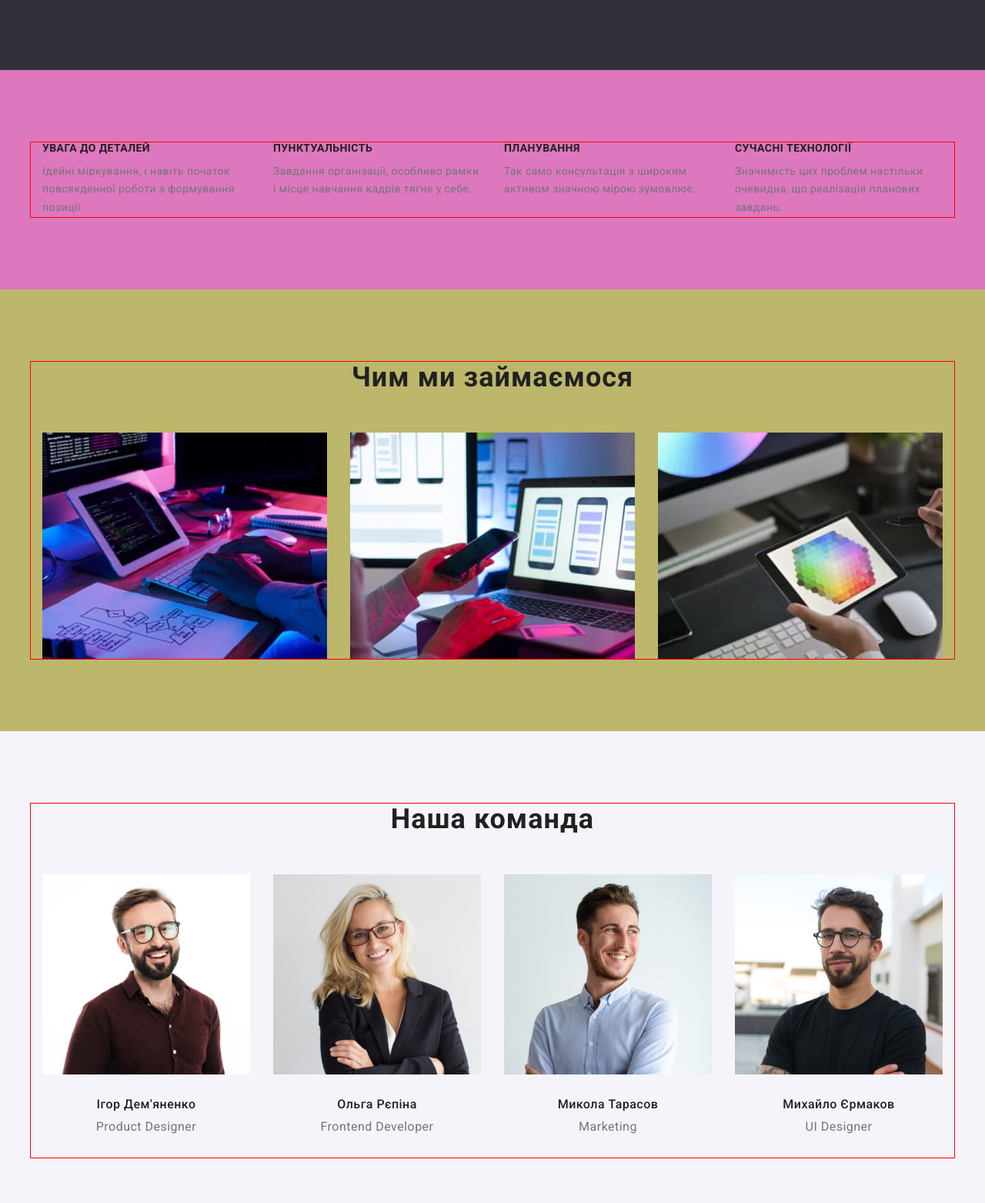
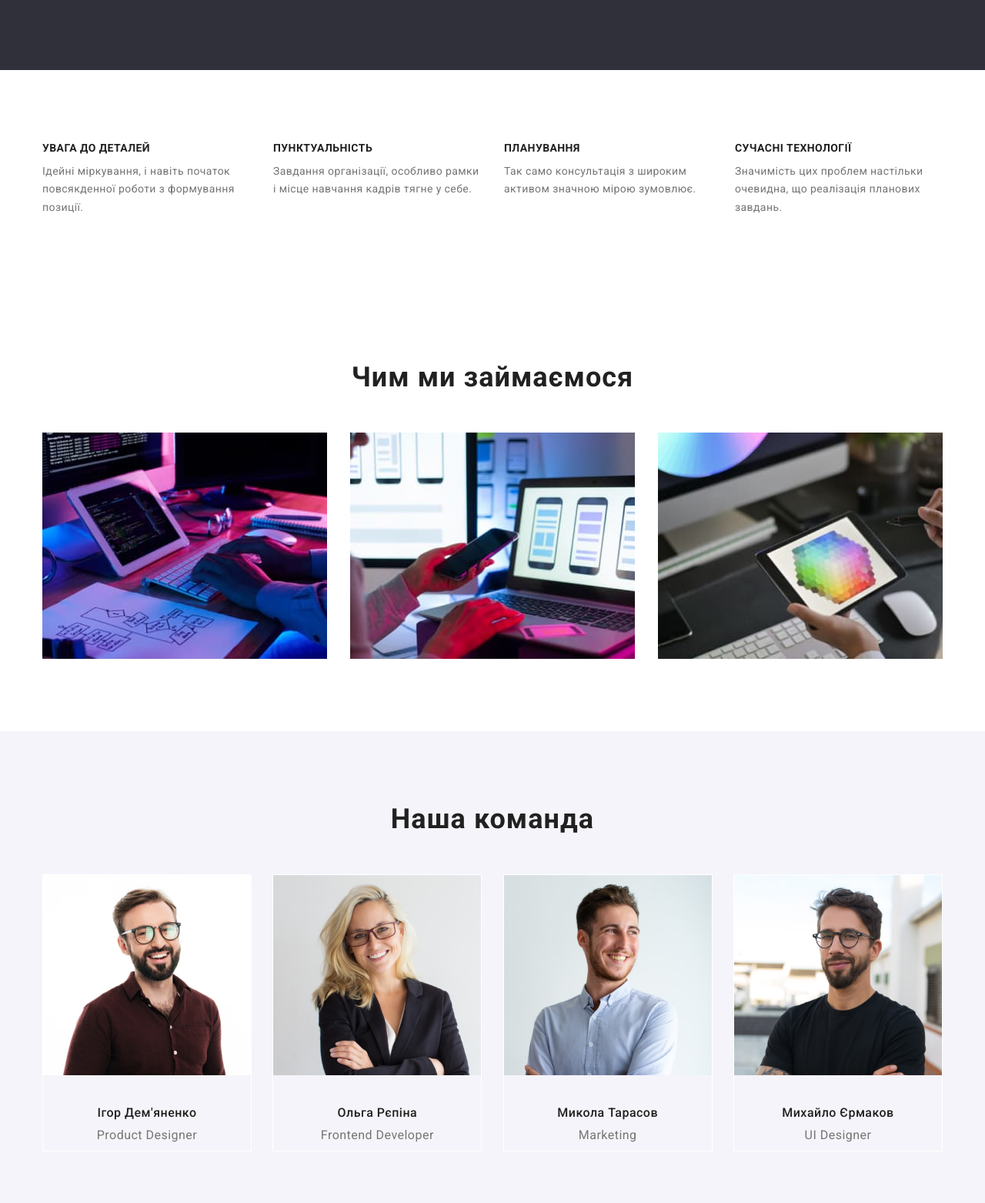
Before and after one commit to Sazhin-Kostya/goit-markup-hw-03, a plain HTML site: page index.html in a window 1280 px wide. Shown: the part 377-1940 px from the top of the page at 77% size. Drawn offline with nearby package versions, Linux system fonts and the light colour scheme.

Commit message:
finish hw

```diff
--- a/css/styles.css
+++ b/css/styles.css
@@ -63,7 +63,7 @@ body {
     padding-left: 15px;
     padding-right: 15px;
     margin: 0 auto;
-    outline: 1px solid red;
+   /* outline: 1px solid red;*/
 }
 
 /*header*/
@@ -171,9 +171,6 @@ body {
     background-color: var(--second-bg);
     text-align: center;
 }
-.hero-bg {
-
-}
 
 .hero-title {
     margin-bottom: 30px;
@@ -203,7 +200,7 @@ body {
 
 /*плюси співпраці*/
 .pluss-work{
-    background-color: rgb(221, 119, 190);
+    background-color: var(--main-bg);
 }
 .pluss-work-title{
     font-weight: 700;
@@ -235,7 +232,7 @@ body {
 /*приклади робіт*/
 .example-work{
     text-align: center;
-    background-color: darkkhaki;
+    background-color: var(--main-bg)
 }
 .example-work-title{
     font-weight: 700;
@@ -274,6 +271,11 @@ body {
     color: var(--second-text-color);
 }
 
+.our-team-card{
+    border: 1px solid #FFFFFF;
+
+}
+
 .our-team-name{
     margin-top: 30px;
     font-weight: 500;
@@ -291,10 +293,7 @@ body {
 }
 
 .our-team-block{
-    padding-left: auto;
-    padding-right: auto;
-    padding-top: auto;
-    padding-bottom: auto;
+    padding:10px;
 }
 /*footer*/
 
@@ -325,9 +324,7 @@ body {
     font-style: normal;
 }
 
-.logo-foot{
 
-}
 
 .contacts-foot{
     display: inline-block;
@@ -347,7 +344,7 @@ body {
 /*Портфоліо*/
 .portfolio{
     background-color: var(--main-bg);
-    background-color: chartreuse;
+
 }
 .visually-hidden{
     position: absolute;
@@ -372,9 +369,7 @@ body {
     list-style-type: none;
 }
 
-.portfolio-list-btn{
-    background-color: darkgray;
-}
+
 
 .portfolio-btn{
     margin-bottom: 50px;
@@ -435,7 +430,7 @@ body {
     flex-basis: calc(100% / 3 - 30px);
     margin-left: 30px;
     margin-top: 30px;
-    border: 1px solid #EEEEEE;
+    border-bottom: 1px solid #EEEEEE;
 }
 
 .img-name{
--- a/index.html
+++ b/index.html
@@ -10,7 +10,7 @@
       href="https://fonts.googleapis.com/css2?family=Raleway:wght@700&family=Roboto:wght@400;500;700;900&display=swap"
       rel="stylesheet"
     />
-    <title>Document</title>
+    <title>WebStudio</title>
     <link
       rel="stylesheet"
       href="https://cdnjs.cloudflare.com/ajax/libs/modern-normalize/1.1.0/modern-normalize.css"
@@ -128,7 +128,7 @@
         <div class="container">
           <h2 class="our-team-title">Наша команда</h2>
           <ul class="our-team-list">
-            <li>
+            <li class="our-team-card">
               <img
                 src="./images/Demiyanenko.jpg"
                 alt="Фото Ігора Дем'яненко"
@@ -139,7 +139,7 @@
                 <p class="our-team-item">Product Designer</p>
               </div>
             </li>
-            <li>
+            <li class="our-team-card">
               <img
                 src="./images/Repena.jpg"
                 alt="Фото Ольги Репіної"
@@ -150,7 +150,7 @@
                 <p class="our-team-item">Frontend Developer</p>
               </div>
             </li>
-            <li>
+            <li class="our-team-card">
               <img
                 src="./images/Tarasov.jpg"
                 alt="Фото Миколи Тарасова"
@@ -161,7 +161,7 @@
                 <p class="our-team-item">Marketing</p>
               </div>
             </li>
-            <li>
+            <li class="our-team-card">
               <img
                 src="./images/Ermakov.jpg"
                 alt="Фото Михайла Єрмакова"
```
Also changed, not shown: portfolio.html (+3 -3 lines).
